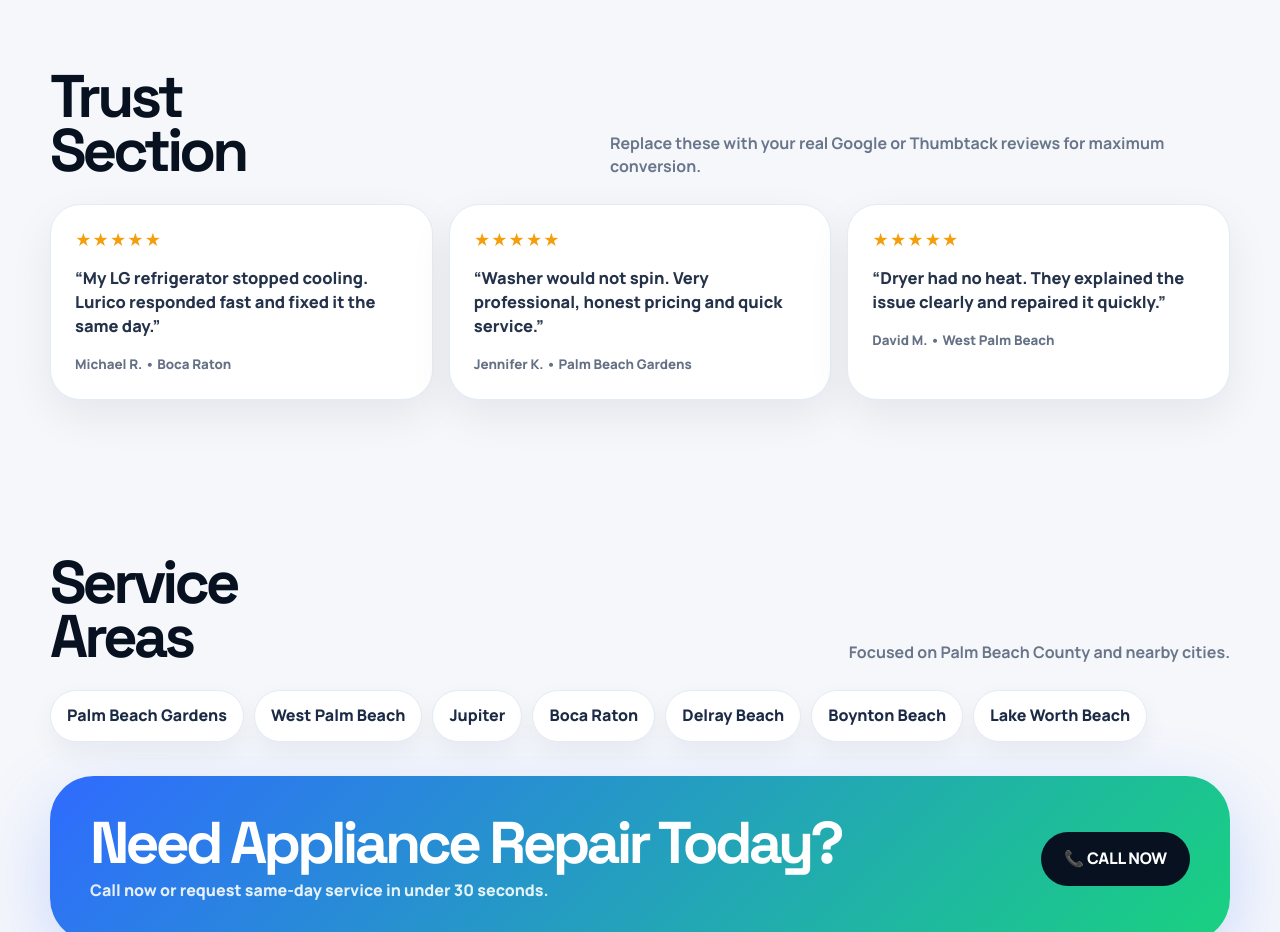
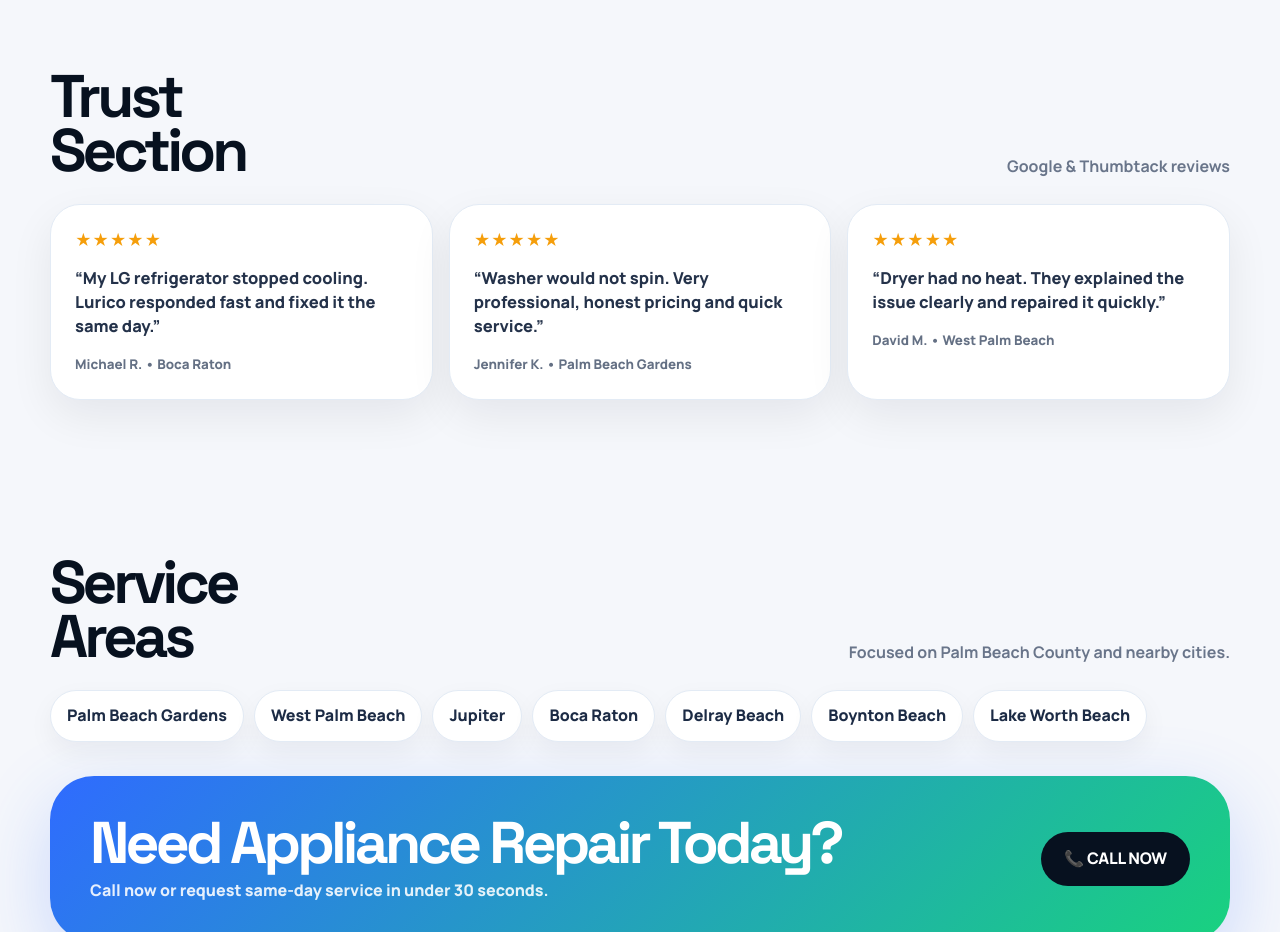
Before and after one commit to IuriiP80/lurico, a website: page index.html in a window 1280 px wide. Shown: the part 2760-3692 px from the top of the page. Drawn offline with Linux system fonts and the light colour scheme.

Commit message:
Update index.html

```diff
--- a/index.html
+++ b/index.html
@@ -1129,7 +1129,7 @@
  <div class="container">
  <div class="section-head">
  <h2>Trust<br>Section</h2>
- <p>Replace these with your real Google or Thumbtack reviews for maximum conversion.</p>
+ <p> Google & Thumbtack reviews </p>
  </div>
 
  <div class="review-grid">
```
